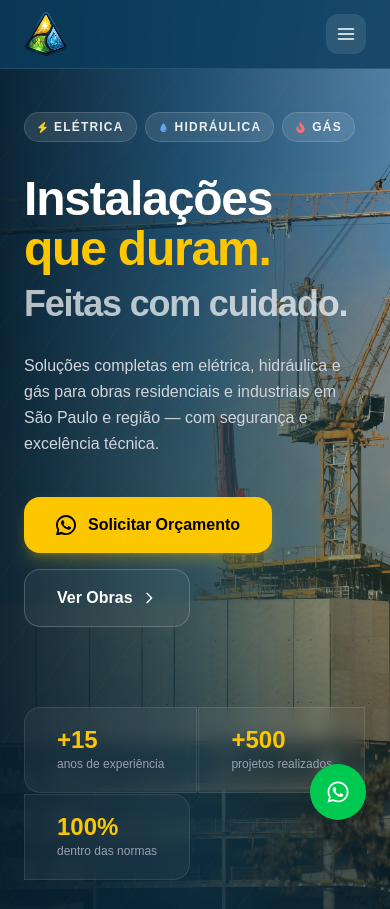
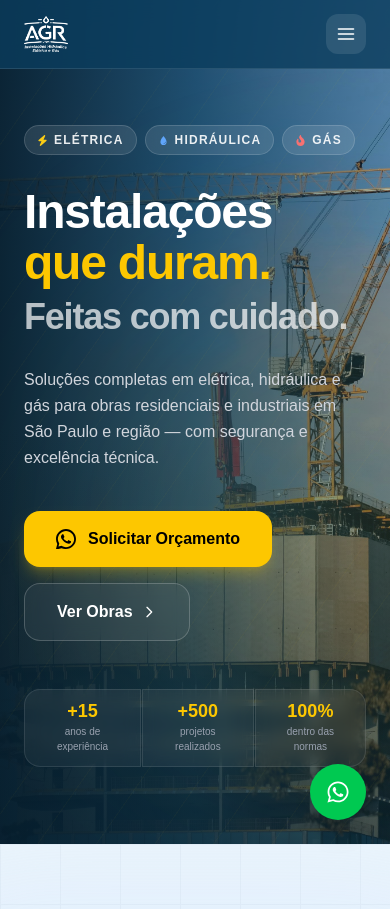
Before and after one commit to Mathx8/agr, a Next.js app: page / in a window 390 px wide. Shown: the top 909 px of the page. Built offline with nearby package versions, Linux system fonts and the light colour scheme.

Commit message:
FIX Hero Mobile e Logo

```diff
--- a/app/components/Hero.tsx
+++ b/app/components/Hero.tsx
@@ -133,20 +133,21 @@
                     initial={{ opacity: 0, y: 40 }}
                     animate={{ opacity: 1, y: 0 }}
                     transition={{ duration: 0.8, delay: 0.75, ease: "easeOut" }}
-                    className="mt-20 flex flex-wrap gap-px"
+                    className="mt-12 md:mt-20 flex flex-nowrap gap-px overflow-x-auto md:overflow-visible"
                 >
                     {stats.map(({ value, label }, i) => (
                         <div
                             key={label}
-                            className={`flex flex-col px-8 py-5 bg-white/5 backdrop-blur-sm border border-white/10
-                                ${i === 0 ? "rounded-l-2xl" : ""}
-                                ${i === stats.length - 1 ? "rounded-r-2xl" : ""}
-                            `}
+                            className={`flex flex-col items-center justify-center px-4 md:px-8 py-3 md:py-5
+                bg-white/5 backdrop-blur-sm border border-white/10 min-w-[90px] md:min-w-0
+                ${i === 0 ? "rounded-l-2xl" : ""}
+                ${i === stats.length - 1 ? "rounded-r-2xl" : ""}
+            `}
                         >
-                            <span className="text-2xl md:text-3xl font-extrabold text-yellow-400 leading-none">
+                            <span className="text-lg md:text-3xl font-extrabold text-yellow-400 leading-none">
                                 {value}
                             </span>
-                            <span className="text-xs text-gray-400 mt-1 whitespace-nowrap">
+                            <span className="text-[10px] md:text-xs text-gray-400 mt-1 text-center">
                                 {label}
                             </span>
                         </div>
```
Also changed, not shown: public/LogoAGR.png.
